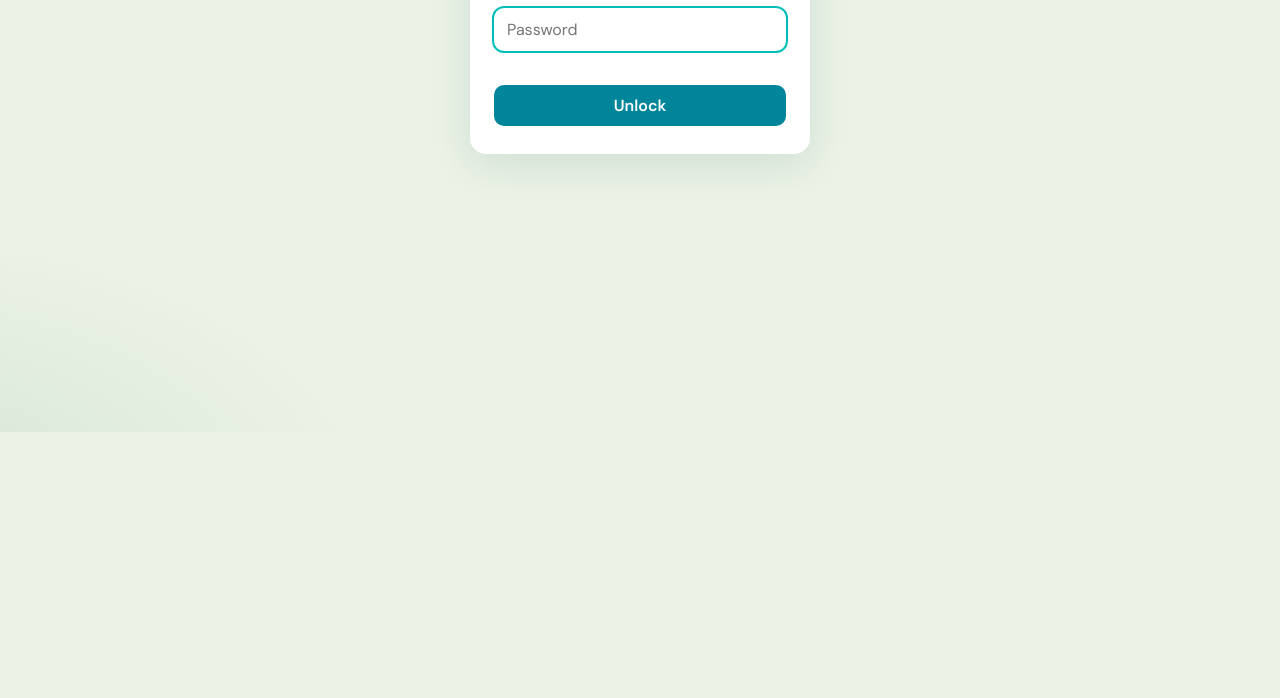
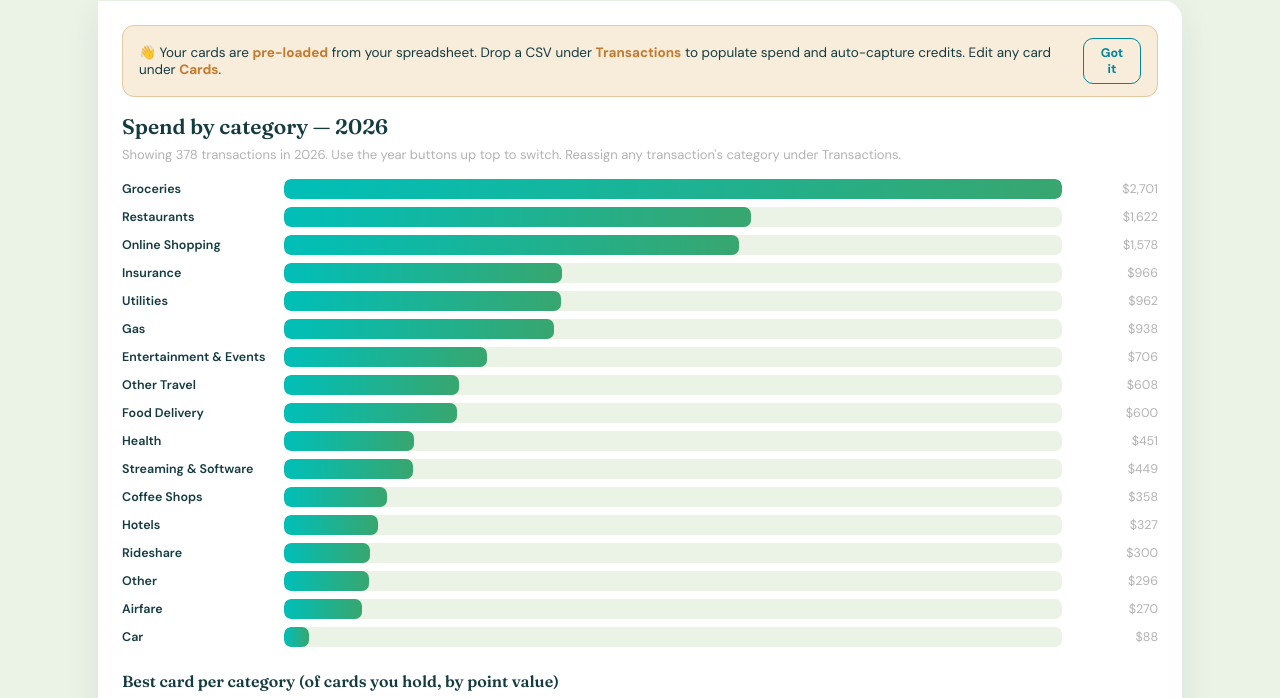
Before and after one commit to Melvinator32/CardWise, a plain HTML site: page index.html in a window 1280 px wide. Shown: the part 368-1066 px from the top of the page. Before the commit the page ends 800 px from the top, so only its background shows below. Drawn offline with Linux system fonts and the light colour scheme.

Commit message:
Open CardWise portfolio demo without a password

```diff
--- a/index.html
+++ b/index.html
@@ -249,26 +249,8 @@
 <link rel="icon" type="image/png" href="/bonsai-logo.png">
 <link rel="apple-touch-icon" href="/bonsai-logo.png">
 <style>.app-bonsai{width:48px;height:48px;object-fit:contain;flex-shrink:0;vertical-align:middle;background:#E1E2D8;border-radius:10px;padding:4px}</style>
-<style>
-  body.locked .wrap{display:none}
-  .lock{display:none;min-height:100vh;align-items:center;justify-content:center;padding:16px;box-sizing:border-box}
-  body.locked .lock{display:flex}
-  .lock form{background:#fff;border-radius:16px;padding:28px 24px;width:100%;max-width:340px;box-shadow:0 10px 40px rgba(0,80,90,.12);border-top:4px solid var(--darkTeal)}
-  .lock h2{font-family:var(--serif);margin:0 0 4px;color:var(--darkTeal)}
-  .lock p{margin:0 0 16px;font-size:13px;opacity:.7}
-  .lock input{width:100%;box-sizing:border-box;padding:10px 12px;border:1px solid var(--lightGray);border-radius:10px;font:inherit;margin-bottom:10px}
-  .lock input:focus{outline:2px solid var(--cyanTeal);border-color:transparent}
-  .lock button{width:100%;padding:10px;border:0;border-radius:10px;background:var(--darkTeal);color:#fff;font:inherit;font-weight:600;cursor:pointer}
-  .lock .err{color:var(--warn);font-size:13px;min-height:18px;margin:0 0 6px}
-</style>
 </head>
-<body class="locked">
-<div class="lock"><form id="lockform" autocomplete="off">
-  <h2>CardWise</h2><p>Enter the password to open your dashboard.</p>
-  <input id="lockpw" type="password" placeholder="Password" aria-label="Password" autofocus>
-  <div class="err" id="lockerr" role="alert"></div>
-  <button type="submit">Unlock</button>
-</form></div>
+<body>
 <div class="wrap">
   <header>
     <div class="brand" style="position:relative;padding-left:62px"><img class="app-bonsai" style="position:absolute;left:0;top:0" src="/bonsai-logo.png" alt="Bonsai logo" width="48" height="48"><h1>CardWise - Credit Card &amp; Spend Dashboard</h1><span class="sub">value tracking · credit reminders · card strategy</span></div>
@@ -1764,26 +1746,7 @@ function importCsv(){
 function resetAll(){ if(!confirm("Erase all data and reset cards to defaults?"))return;
   DATA=seed(); persist(); }
 
-// ===========================================================================
-// Lock screen. Only the SHA-256 of the password is stored here, but this is a
-// deterrent, not security: the page source is readable. Real protection is the
-// Worker's server-side check (src/worker.js). Unlock lasts for the tab session.
-const LOCK_HASH="2a7dfeb2f2b018e5dae04497c0a281e7b22403057b91679046c9da52433894e1";
-async function sha256(t){ const b=await crypto.subtle.digest("SHA-256",new TextEncoder().encode(t));
-  return [...new Uint8Array(b)].map(x=>x.toString(16).padStart(2,"0")).join(""); }
-function unlock(){
-  return new Promise(resolve=>{
-    const done=()=>{ document.body.classList.remove("locked"); resolve(); };
-    try{ if(sessionStorage.getItem("cardwise-unlocked")===LOCK_HASH) return done(); }catch(e){}
-    const f=document.getElementById("lockform"), pw=document.getElementById("lockpw"), err=document.getElementById("lockerr");
-    pw.focus();
-    f.addEventListener("submit",async e=>{ e.preventDefault();
-      if(await sha256(pw.value)!==LOCK_HASH){ err.textContent="Incorrect password."; pw.select(); return; }
-      try{ sessionStorage.setItem("cardwise-unlocked",LOCK_HASH); }catch(e){}
-      done(); });
-  });
-}
-(async function(){ await unlock(); await load(); if(YEAR===null) YEAR=availableYears()[0]; renderYear(); renderKpis(); renderTabs(); renderPanel(); })();
+(async function(){ await load(); if(YEAR===null) YEAR=availableYears()[0]; renderYear(); renderKpis(); renderTabs(); renderPanel(); })();
 </script>
 </body>
 </html>
```
